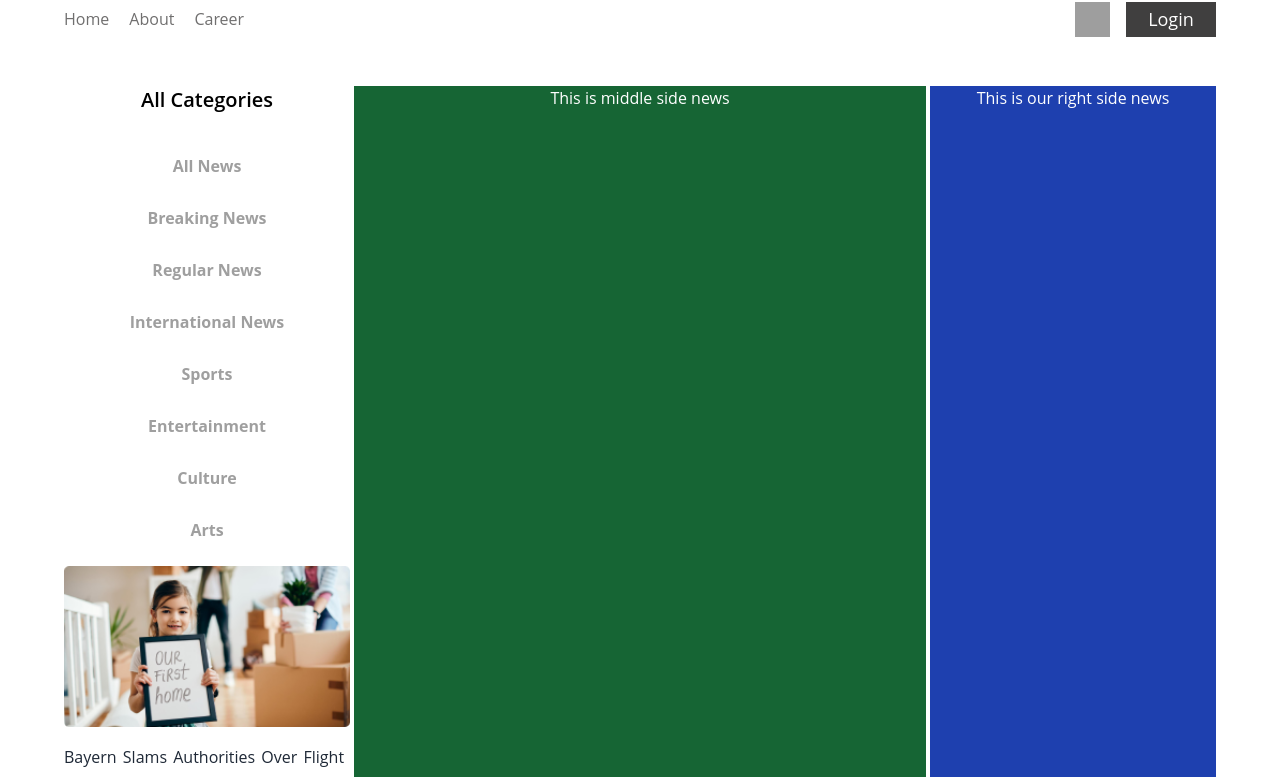
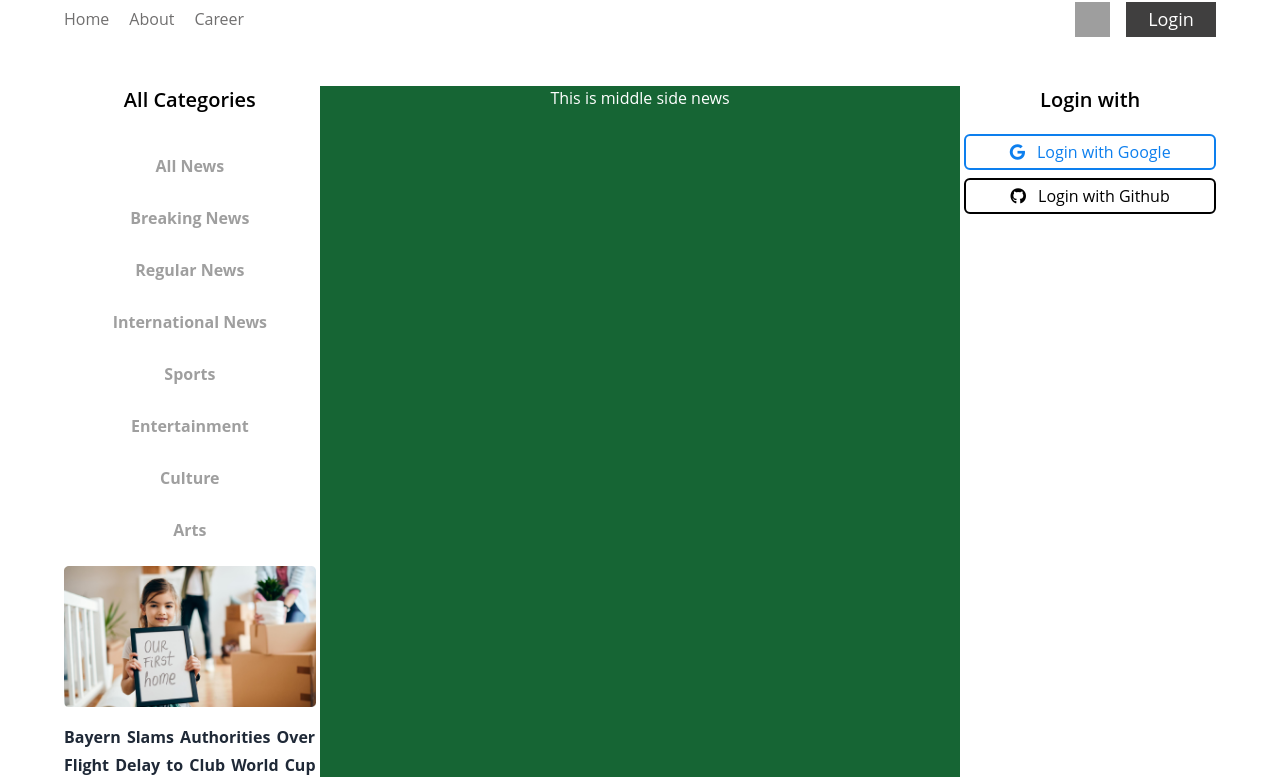
Before and after one commit to younuskhan1/dragon-news-tailwind-done-by-me, a React (Vite) app: page / in a window 1280 px wide. Shown: the part 271-1048 px from the top of the page. Built offline with nearby package versions, Linux system fonts and the light colour scheme; grey boxes are pictures that could not be loaded.

Commit message:
something is added

```diff
--- a/src/Components/LeftSideNews/LeftSideNews.jsx
+++ b/src/Components/LeftSideNews/LeftSideNews.jsx
@@ -7,7 +7,7 @@
     console.log(categoriesNames);
 
     return (
-        <div className="w-[100%] lg:w-[25%] mb-5">
+        <div className="w-[100%] lg:w-[22%] mb-5">
             <h1 className="text-center text-black text-xl font-semibold">All Categories</h1>
             <ul className='pt-8'>
                 {categoriesNames.map((categoryName) => <li className='py-2 px-4 hover:bg-slate-200 rounded-sm text-center mb-3 cursor-pointer text-[#9f9f9f] hover:text-[#403f3f] font-bold transition-all ease-in duration-300' key={categoryName.id}>{categoryName.name}</li> )}
@@ -16,7 +16,7 @@
                 <div className='w-full mt-4'>
                     <img className='w-full' src={cuteGirl} alt="cuteGirl" />
                 </div>
-                <p className='mt-4 leading-7 [word-spacing:2px]'>Bayern Slams Authorities Over Flight Delay to Club World Cup</p>
+                <p className='mt-4 font-bold leading-7 [word-spacing:2px]'>Bayern Slams Authorities Over Flight Delay to Club World Cup</p>
             </div>
             <div className='flex justify-between w-[85%] mt-2'>
                 <p>Sports</p>
--- a/src/Components/MiddleSideNews/MiddleSideNews.jsx
+++ b/src/Components/MiddleSideNews/MiddleSideNews.jsx
@@ -1,7 +1,7 @@
 
 const MiddleSideNews = () => {
     return (
-        <div className="w-[100%] lg:w-[50%] bg-green-800">
+        <div className="w-[100%] lg:w-[56%] bg-green-800">
             <h1 className="text-center text-white">This is middle side news</h1>
         </div>
     );
--- a/src/Components/RightSideNews/RightSideNews.jsx
+++ b/src/Components/RightSideNews/RightSideNews.jsx
@@ -1,8 +1,12 @@
 
 const RightSideNews = () => {
     return (
-        <div className="w-[100%] lg:w-[25%] bg-blue-800">
-            <h1 className="text-center text-white">This is our right side news</h1>
+        <div className="w-[100%] lg:w-[22%]">
+            <h1 className="text-center text-black text-xl font-semibold">Login with</h1>
+            <div className="mt-5">
+                <button className="border-2 border-[#0D7FEE] text-[#0D7FEE] w-full py-1 rounded-md"><i className="fa-brands fa-google mr-3"></i>Login with Google</button>
+                <button className="border-2 border-black text-black w-full py-1 rounded-md mt-2"><i className="fa-brands fa-github mr-3"></i>Login with Github</button>
+            </div>
         </div>
     );
 };
```
